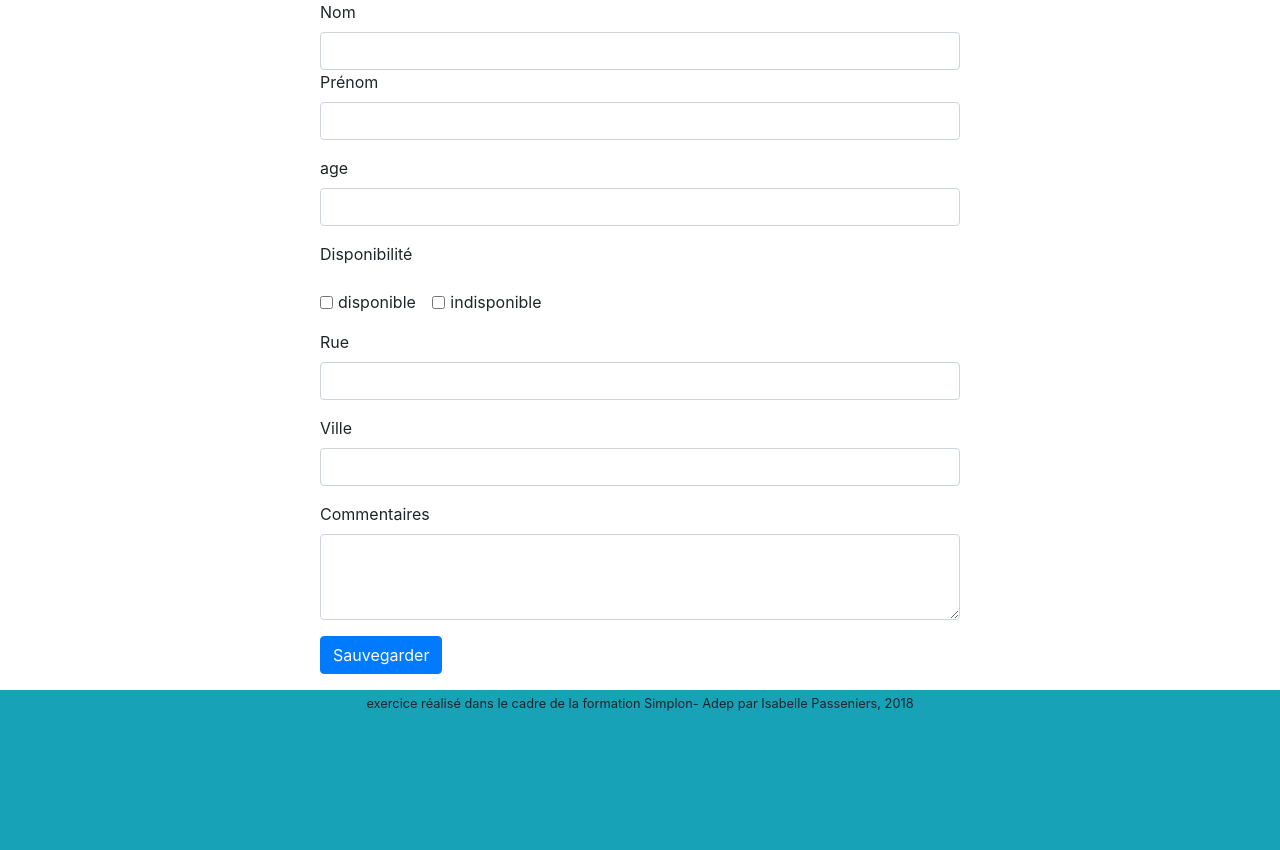
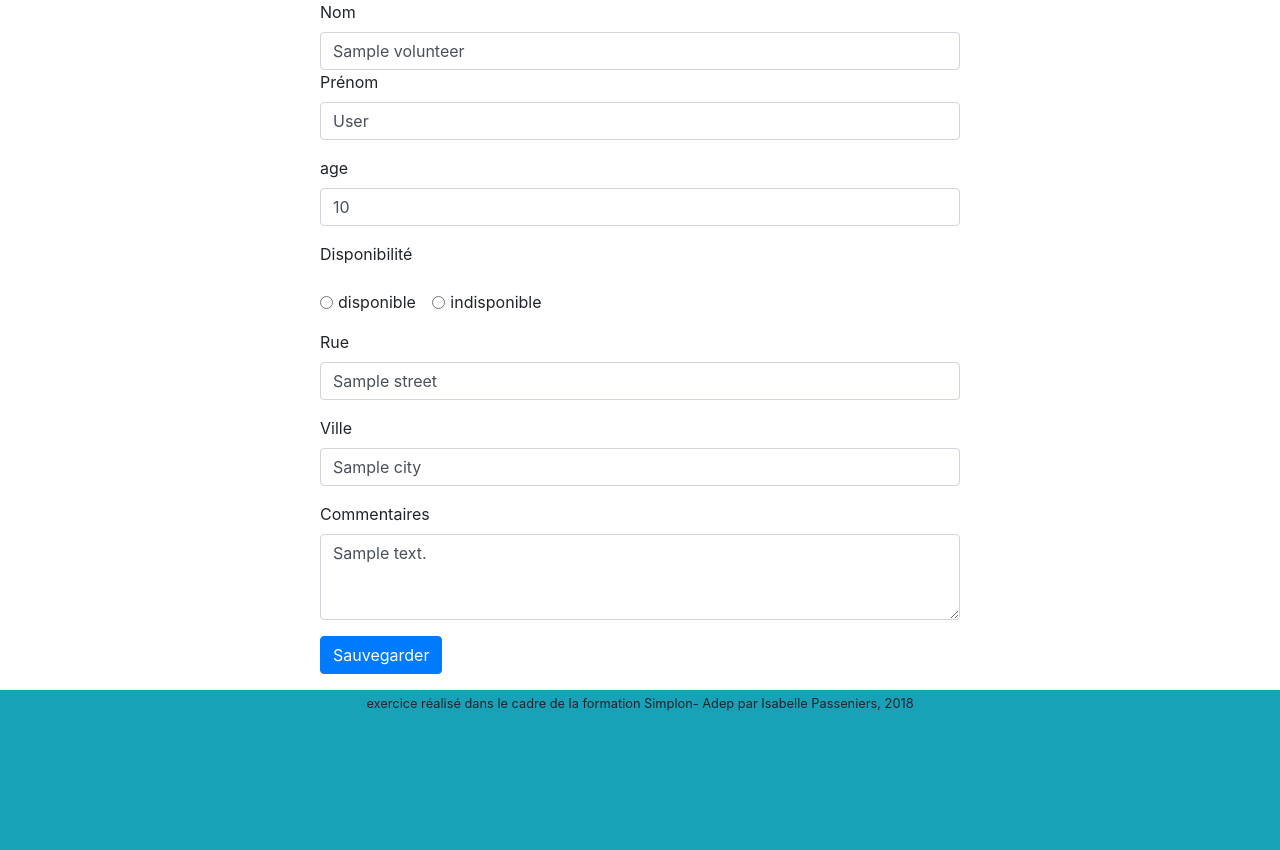
Before and after one commit to isapas/saveEarth, a PHP site: template view/form/updateForm.php in a window 1280 px wide. Shown: the part 160-1010 px from the top of the page. Run offline with PHP 8.4, Linux system fonts and the light colour scheme; the template is opened without the code that fills it: most values are stand-ins (such as "Sample title", 1, 10 or a date in 2020).

Commit message:
implement updateControler

```diff
--- a/controler/volunteersControler.php
+++ b/controler/volunteersControler.php
@@ -3,10 +3,6 @@ require "../model/db.php";
 require "../model/volunteersManager.php";
 $db = dbconnect();
 $volunteers = getVolunteers($db);
-
-
 require "../view/volunteersView.php";
 //var_dump($db);
-
-
 ?>
--- a/view/form/updateForm.php
+++ b/view/form/updateForm.php
@@ -1,49 +1,46 @@
 
-
-<form class="m-auto w-50" method="post" action="updateVolunteerControler.php">
-
+<form class="m-auto w-50" method="post" action="">
   <div class="form-group">
-    <input type="hidden" class="form-control" id="id" placeholder="" value="<?php echo (isset($volunteer)?$volunteer['id']:"");?>" name="id">
+    <input type="hidden" class="form-control" id="id" name="id" value="<?php echo (isset($volunteer)?$volunteer['volunteerID']:"");?>">
     <div class="">
       <label for="name">Nom</label>
-      <input type="text" class="form-control" id="name" placeholder="" value="" name="name"required>
+      <input type="text" class="form-control" id="name" value="<?php echo (isset($volunteer)?$volunteer['name']:"") ?>" name="name"required>
     </div>
     <div class=" mb-3">
       <label for="surname">Prénom</label>
-      <input type="text" class="form-control" id="surname" placeholder="" value="" name="surname" required>
+      <input type="text" class="form-control" id="surname" value="<?php echo (isset($volunteer)?$volunteer['surname']:"") ?>" name="surname" required>
     </div>
     <div class="mb-3">
       <label for="age">age</label>
-        <input type="number" class="form-control" name="age" id="age" placeholder="" aria-describedby="inputGroupPrepend2" required>
+        <input type="number" class="form-control" name="age" id="age" value="<?php echo (isset($volunteer)?$volunteer['age']:"") ?>" required>
       </div>
     </div>
   </div>
   <div class="form-group">
     <div class="mb-3">
       <label for="disponibility">Disponibilité</label>
-      <!-- <input type="text" class="form-control" id="validationDefault03" placeholder="" name="diponibility"required> -->
     </div>
     <div class="form-check form-check-inline mb-3">
-  <input class="form-check-input" type="checkbox" id="1" value="1" name="disponibility">
-  <label class="form-check-label" for="1">disponible</label>
-</div>
-<div class="form-check form-check-inline">
-  <input class="form-check-input" type="checkbox" id="0" value="0" name="disponibility">
-  <label class="form-check-label" for="0">indisponible</label>
-</div>
+    <input class="form-check-input" type="radio" id="1" value="1" name="disponibility">
+    <label class="form-check-label" for="1">disponible</label>
+    </div>
+    <div class="form-check form-check-inline">
+    <input class="form-check-input" type="radio" id="0" value="0" name="disponibility">
+    <label class="form-check-label" for="0">indisponible</label>
+    </div>
     <div class="mb-3">
       <label for="street">Rue</label>
-      <input type="text" class="form-control" id="street" placeholder="" name="street"required>
+      <input type="text" class="form-control" id="street" placeholder="" name="street" value="<?php echo (isset($volunteer)?$volunteer['street']:"") ?>"required>
     </div>
     <div class="mb-3">
       <label for="city">Ville</label>
-      <input type="text" class="form-control" id="city" placeholder="" name="city" required>
+      <input type="text" class="form-control" id="city" placeholder="" name="city" value="<?php echo (isset($volunteer)?$volunteer['city']:"") ?>" required>
     </div>
   </div>
   <div class="form-group">
     <div class="form-group">
   <label for="comment">Commentaires</label>
-  <textarea class="form-control" id="comment" name="comment" rows="3"></textarea>
+  <textarea class="form-control" id="comment" name="comment" rows="3"><?php echo (isset($volunteer)?$volunteer['comment']:"") ?></textarea>
 </div>
   </div>
   <div class="form-group">
--- a/view/volunteersView.php
+++ b/view/volunteersView.php
@@ -1,6 +1,5 @@
 <?php
   include "template/header.php";
-//var_dump($volunteers);
 ?>
 <div class="container">
   <section class="text-center">
@@ -21,6 +20,7 @@
   <div class="container-fluid">
     <table class="table table-hover">
       <thead class="thead-light">
+          <th scope="col" class="d-none d-md-table-cell text-center ">id</th>
           <th scope="col" class="d-none d-md-table-cell text-center ">Nom</th>
           <th scope="col" class="d-none d-md-table-cell text-center">Prénom</th>
           <th scope="col" class="d-none d-md-table-cell text-center">Âge</th>
@@ -38,6 +38,7 @@
           foreach ($volunteers as $key => $value) {
         ?>
         <tr class="text-center">
+          <td class="text-left"><?php echo $value["volunteerID"]; ?></td>
           <td class="text-left"><?php echo $value["name"]; ?></td>
           <td class="d-none d-md-table-cell"><?php echo $value["surname"]; ?></td>
           <td class="d-none d-md-table-cell"><?php echo $value["age"]; ?></td>
```
Also changed, not shown: controler/updateVolunteerControler.php (+15 -7 lines), model/volunteersManager.php (+5 -4 lines).
